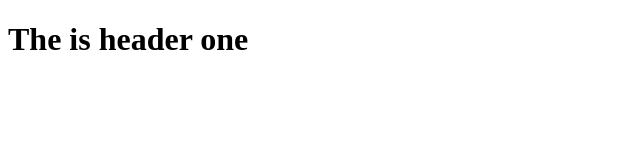
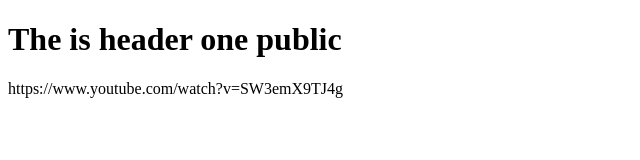
Before and after one commit to Officialimran/gitfirstproject, a plain HTML site: page index.html in a window 1280 px wide. Shown: the whole page, without its empty margins (0-640 px from the left). Drawn offline with Linux system fonts and the light colour scheme.

Commit message:
Public commit

```diff
--- a/index.html
+++ b/index.html
@@ -8,7 +8,8 @@
 </head>
 
 <body>
-    <h1>The is header one</h1>
+    <h1>The is header one public</h1>
+    <p>https://www.youtube.com/watch?v=SW3emX9TJ4g</p>
 </body>
 
 </html>
```
